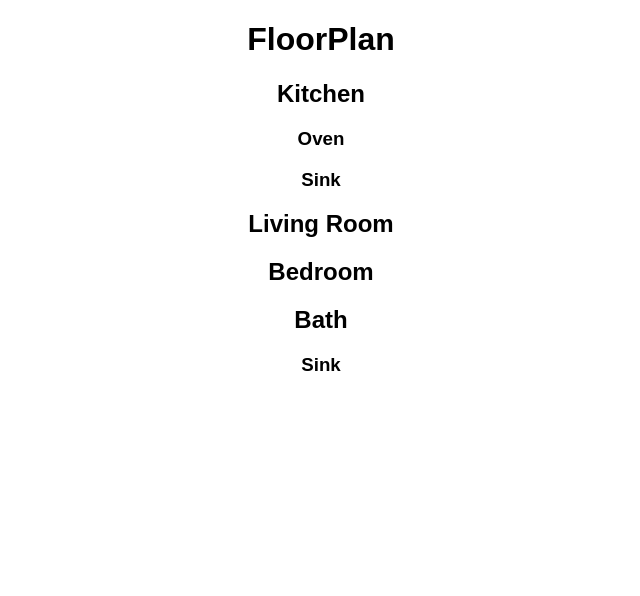
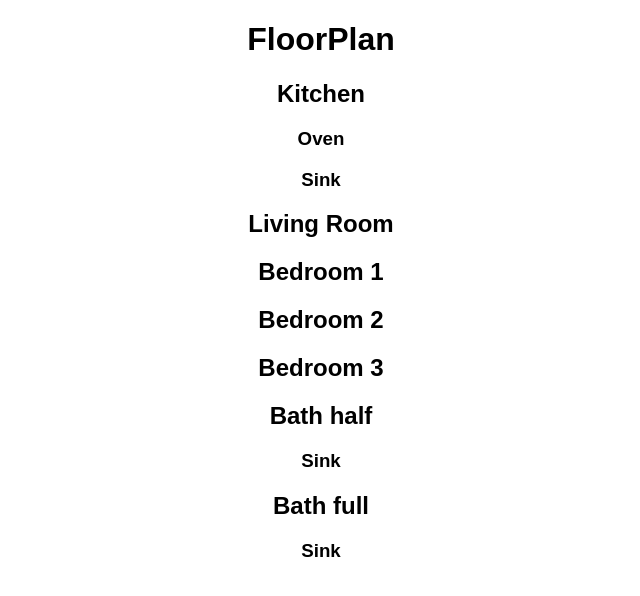
Before and after one commit to EHollingerFllStk/FloorPlan, a React (Create React App) app: page / in a window 1280 px wide. Shown: the top 596 px of the page, without its empty margins (319-959 px from the left). Built offline with nearby package versions, Linux system fonts and the light colour scheme.

Commit message:
Update 3 files

```diff
--- a/src/components/Bath.js
+++ b/src/components/Bath.js
@@ -1,10 +1,10 @@
 import React from "react";
 import Sink from "./Sink";
 
-export default function Bath() {
+export default function Bath(props) {
   return (
     <div>
-      <h2>Bath</h2>
+      <h2>Bath {props.size} </h2>
       <Sink />
     </div>
   );
--- a/src/components/Bedroom.js
+++ b/src/components/Bedroom.js
@@ -1,4 +1,4 @@
 import React from "react";
-export default function Bedroom() {
-  return <h2>Bedroom</h2>;
+export default function Bedroom(props) {
+  return <h2>Bedroom {props.bedNum} </h2>;
 }
--- a/src/components/FloorPlan.js
+++ b/src/components/FloorPlan.js
@@ -10,8 +10,11 @@ export default function FloorPlan() {
       <h1>FloorPlan</h1>
       <Kitchen />
       <LivingRoom />
-      <Bedroom />
-      <Bath />
+      <Bedroom bedNum="1" />
+      <Bedroom bedNum="2" />
+      <Bedroom bedNum="3" />
+      <Bath size="half" />
+      <Bath size="full" />
     </div>
   );
 }
```
